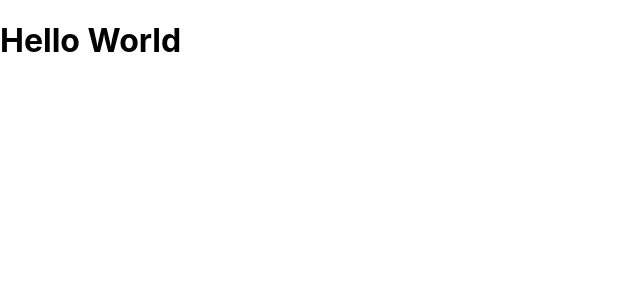
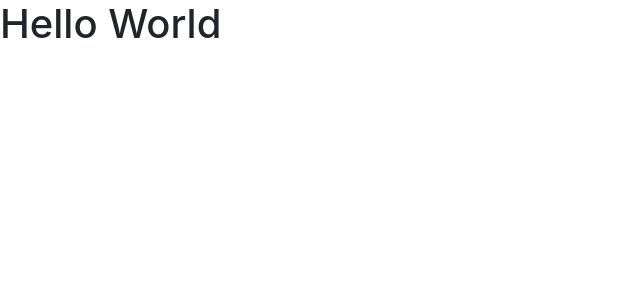
Before and after one commit to gchoi/react-tutorial, a React (Create React App) app: page / in a window 1280 px wide. Shown: the top 300 px of the page, without its empty margins (0-640 px from the left). Built offline with nearby package versions, Linux system fonts and the light colour scheme.

Commit message:
[Tut #02] Importing a Component

```diff
--- a/package.json
+++ b/package.json
@@ -6,6 +6,7 @@
     "@testing-library/jest-dom": "^4.2.4",
     "@testing-library/react": "^9.5.0",
     "@testing-library/user-event": "^7.2.1",
+    "bootstrap": "^4.5.0",
     "react": "^16.13.1",
     "react-dom": "^16.13.1",
     "react-scripts": "3.4.1"
--- /dev/null
+++ b/src/components/counter.jsx
@@ -0,0 +1,9 @@
+import React, { Component, createElement } from 'react';
+
+class Counter extends Component {
+    render() {
+        return <h1>Hello World</h1>;
+    }
+}
+
+export default Counter;
--- a/src/index.js
+++ b/src/index.js
@@ -3,11 +3,13 @@ import ReactDOM from 'react-dom';
 import './index.css';
 import App from './App';
 import * as serviceWorker from './serviceWorker';
+import 'bootstrap/dist/css/bootstrap.css';
+import Counter from './components/counter';
 
 const element = <h1>Hello World</h1>;
 
 ReactDOM.render(
-  element,
+  <Counter/>,
   document.getElementById('root')
 );
 
```
Also changed, not shown: 1 other file (tests, documents, lock files or other folders).
